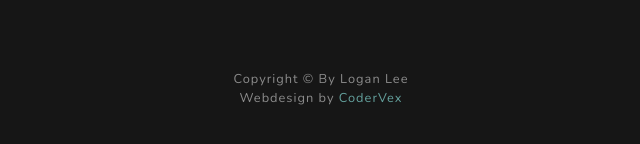
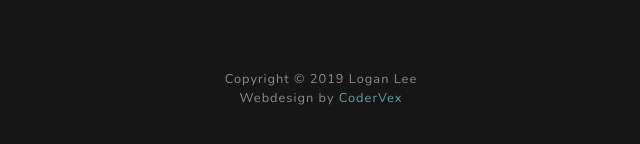
Before and after one commit to vexlee/logan-lee, a website: page index.html in a window 1280 px wide. Shown: the part 5852-5996 px from the top of the page, 319-959 px from the left. Drawn offline with nearby package versions, Linux system fonts and the light colour scheme.

Commit message:
V6
edit footer

```diff
--- a/index.html
+++ b/index.html
@@ -260,7 +260,7 @@
   <!-- Footer -->
   <footer class="bg-black small text-center text-white-50">
     <div class="container">
-      Copyright &copy; By Logan Lee <br> Webdesign by <a href="https://www.instagram.com/newbiecodesvex/">CoderVex</a>
+      Copyright &copy; 2019 Logan Lee <br> Webdesign by <a href="https://www.instagram.com/newbiecodesvex/">CoderVex</a>
     </div>
   </footer>
 
```
